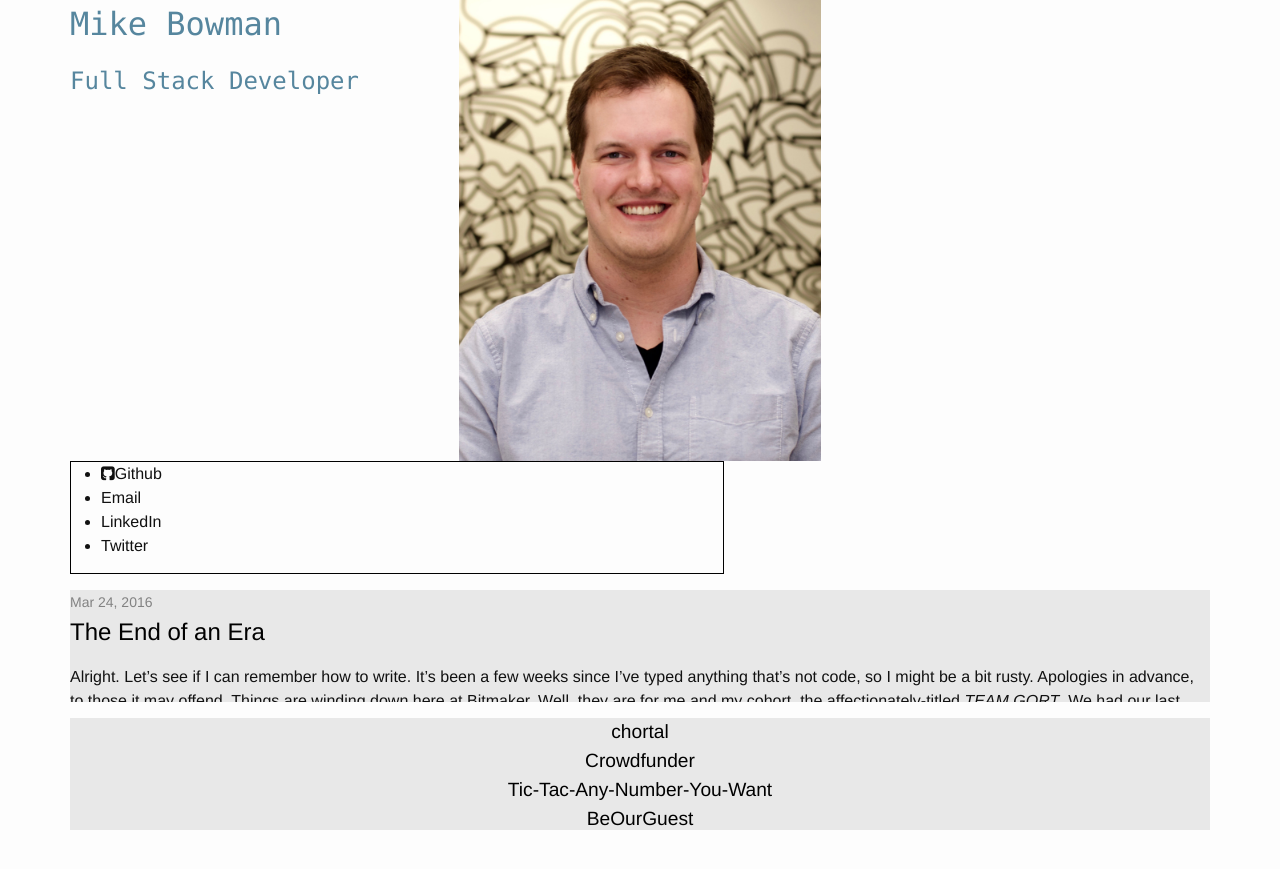
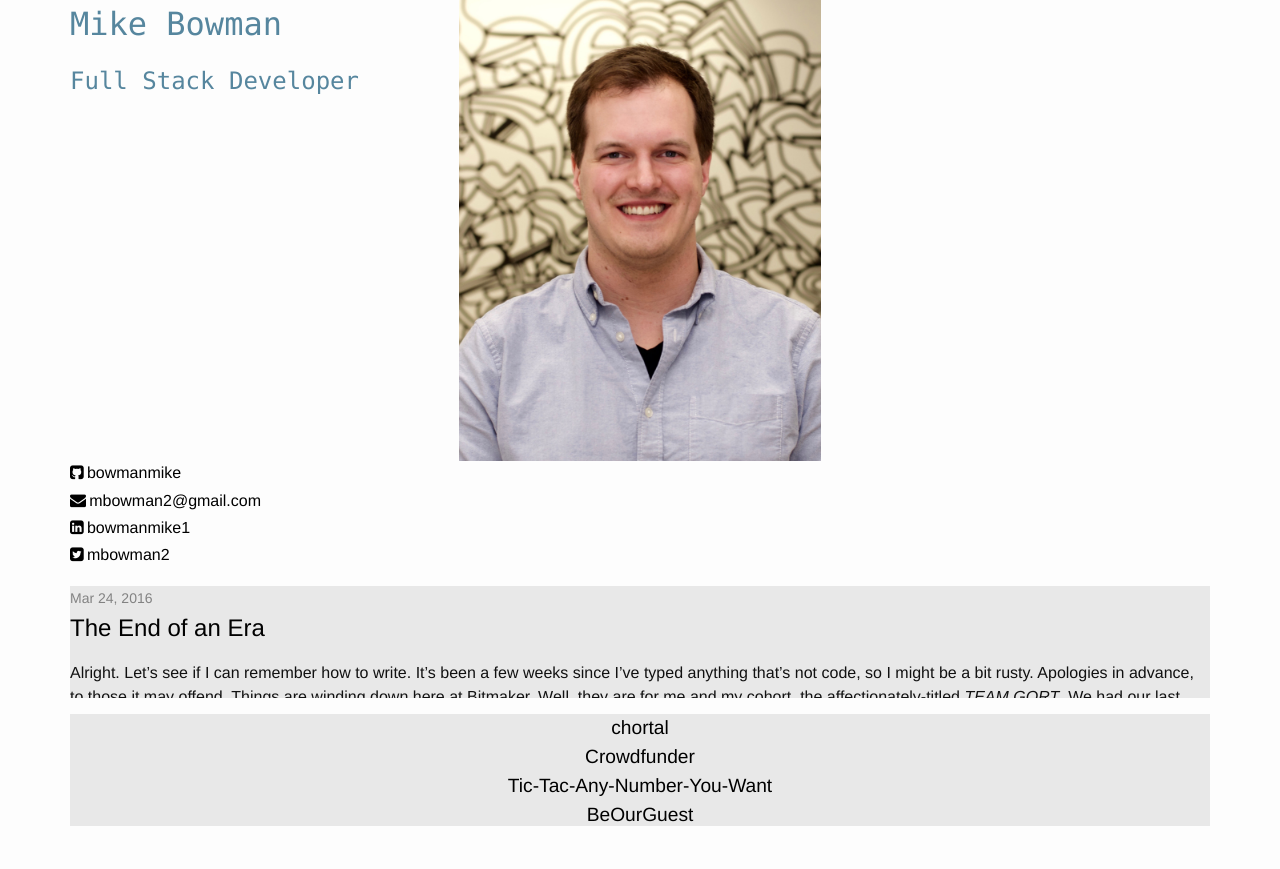
Before and after one commit to bowmanmike/bowmanmike.github.io, a Jekyll site: the page built from index.html, in a window 1280 px wide. Shown: the top 869 px of the page. Built offline with Jekyll 4.4.1, drawn with Linux system fonts in a browser that asks for light colours.

Commit message:
add nav links, need to style better

```diff
--- a/css/index.scss
+++ b/css/index.scss
@@ -45,8 +45,24 @@
 
 .index-nav {
   @include span-columns(7);
-  border: 1px solid black;
-  list-style-type: none;
+  text-align: left;
+
+  .index-nav-list {
+    list-style-type: none;
+    margin: auto;
+
+    .index-nav-list-item {
+      margin-bottom: 0.2rem;
+
+      i {
+        margin-right: 0.2rem;
+      }
+
+      a {
+        color: black;
+      }
+    }
+  }
 }
 
 .index-blog {
--- a/index.html
+++ b/index.html
@@ -13,10 +13,10 @@
   <img src="assets/bitmaker_portrait_cropped.jpg" alt="Mike Bowman" id="index-profile-photo">
   <div class="index-nav">
     <ul class="index-nav-list">
-      <li class="index-nav-list-item"><i class="fa fa-github-square"></i>Github</li>
-      <li class="index-nav-list-item"><i class="fa fa-email-square"></i>Email</li>
-      <li class="index-nav-list-item">LinkedIn</li>
-      <li class="index-nav-list-item">Twitter</li>
+      <li class="index-nav-list-item"><a href="http://github.com/bowmammike" class="index-nav-list-link"><i class="fa fa-github-square"></i>bowmanmike</a></li>
+      <li class="index-nav-list-item"><a href="mailto:mbowman2@gmail.com" class="index-nav-list-link"><i class="fa fa-envelope"></i>mbowman2@gmail.com</a></li>
+      <li class="index-nav-list-item"><a href="https://ca.linkedin.com/in/bowmanmike1" class="index-nav-list-link"><i class="fa fa-linkedin-square"></i>bowmanmike1</a></li>
+      <li class="index-nav-list-item"><a href="http://twitter.com/mbowman2" class="index-nav-list-link"><i class="fa fa-twitter-square"></i>mbowman2</a></li>
     </ul>
   </div>
 </div>
```
